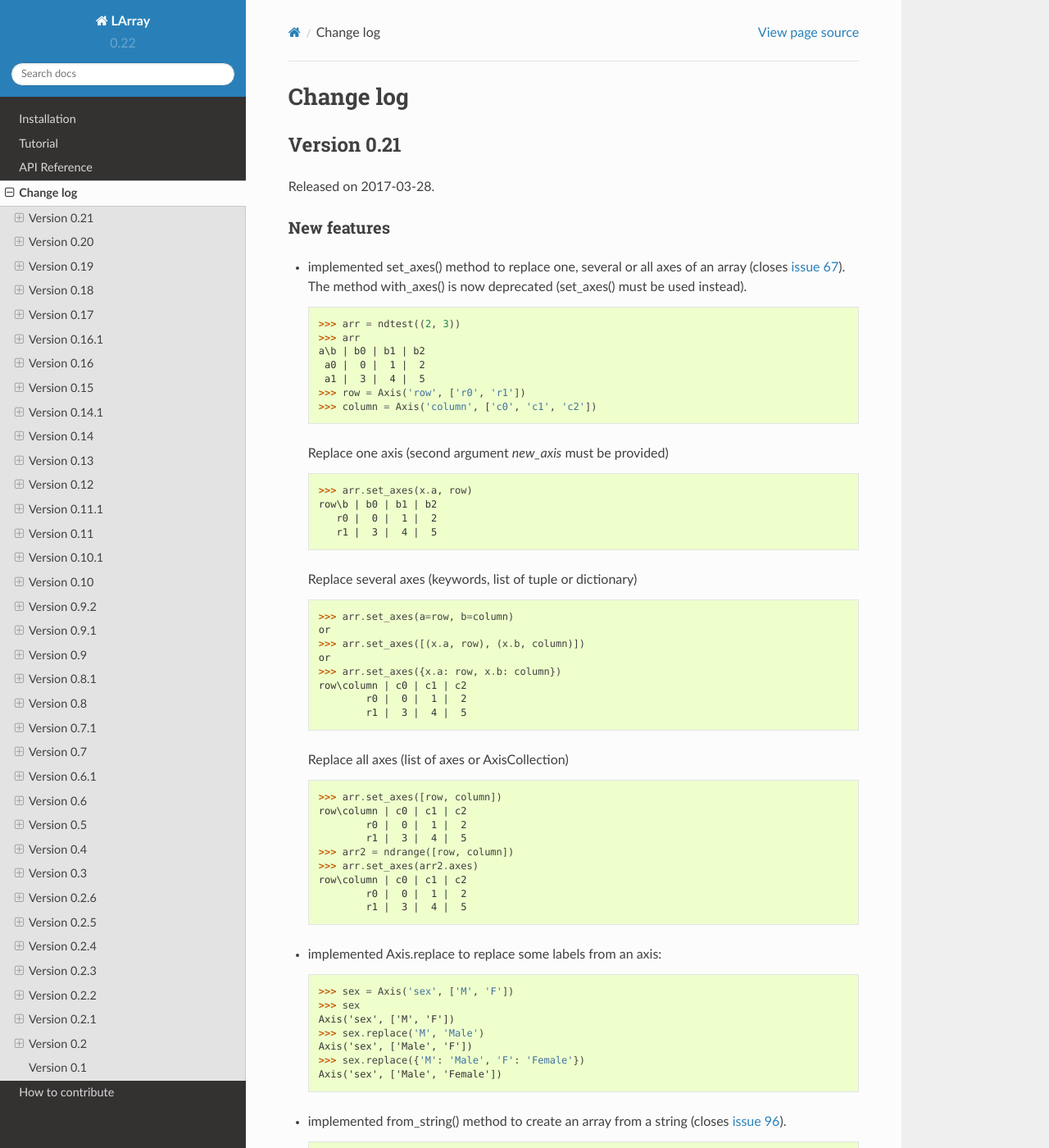
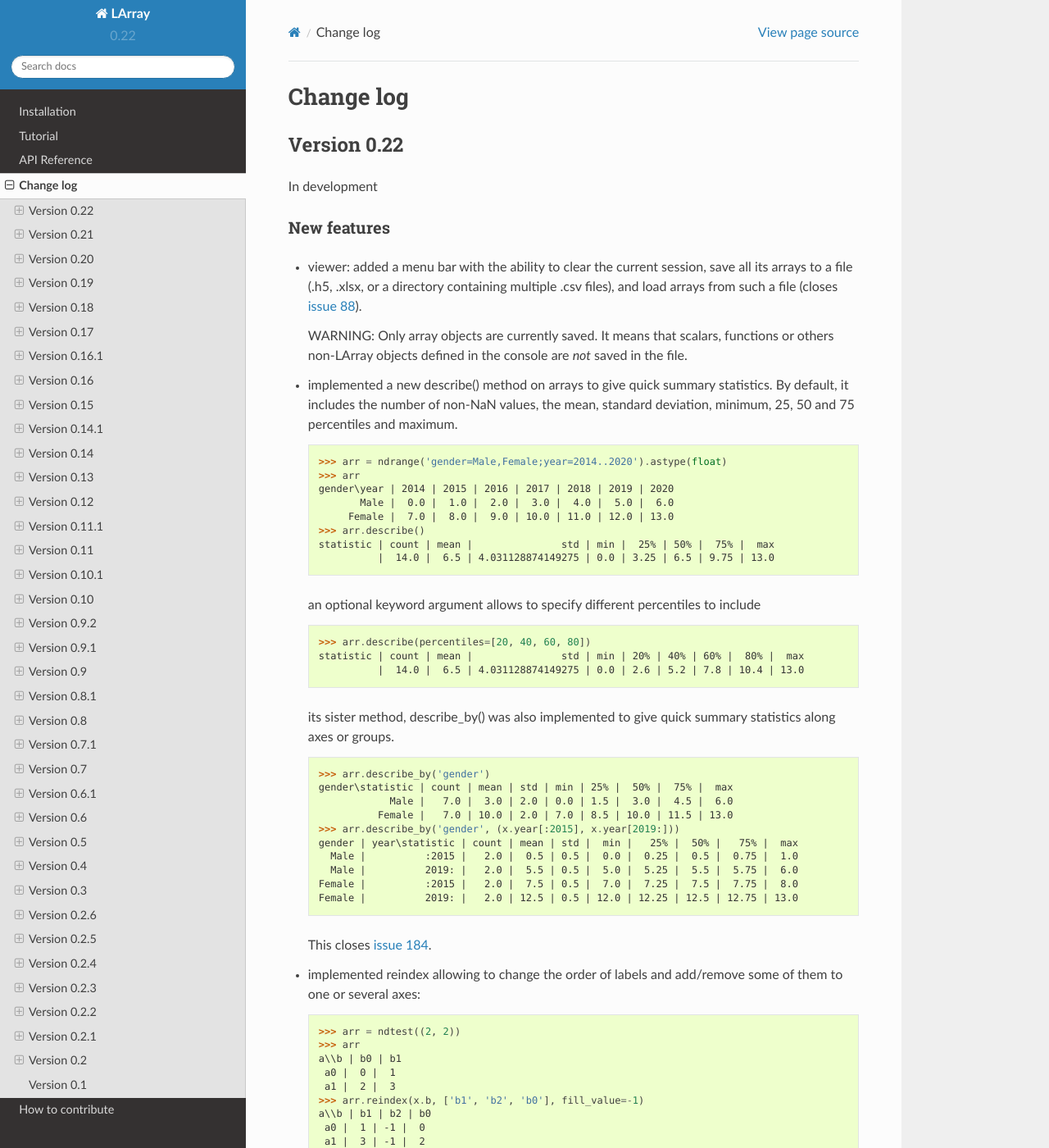
Before and after one commit to larray-project/larray, a Sphinx documentation site: the page built from doc/source/changes.rst, in a window 1280 px wide and 1400 px high. Shown: the whole window at 82% size. Built offline with Sphinx 7.4.7 and the Read the Docs theme 2.0.0, drawn with Linux system fonts in a browser that asks for light colours; some of the changed text lies outside the part shown.

Commit message:
include changes from 0.22

```diff
--- a/doc/source/changes.rst
+++ b/doc/source/changes.rst
@@ -1,5 +1,13 @@
 Change log
 ##########
+
+Version 0.22
+============
+
+In development
+
+.. include:: ./changes/version_0_22.rst.inc
+
 
 Version 0.21
 ============
```
